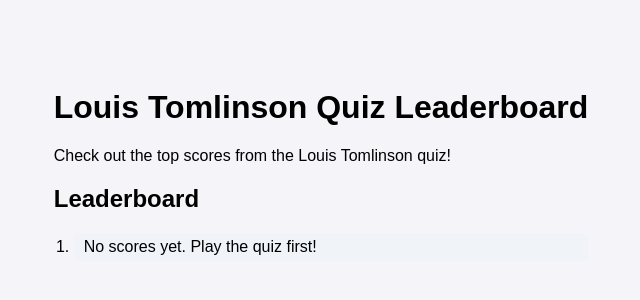
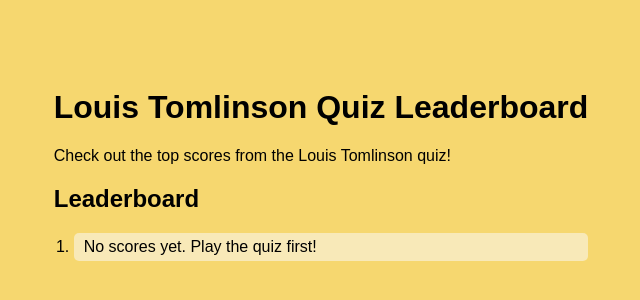
Before and after one commit to DarceyB/Louis-Tomlinson-Light-Show-Sydney, a website: page leaderboard.html in a window 1280 px wide. Shown: the part 228-528 px from the top of the page, without its empty margins (319-959 px from the left). Drawn offline with nearby package versions, Linux system fonts and the light colour scheme.

Commit message:
Update leaderboard.css

```diff
--- a/leaderboard.css
+++ b/leaderboard.css
@@ -1,6 +1,6 @@
 body {
   font-family: Arial, sans-serif;
-  background-color: #f4f4f9;
+  background-color: #F6D76F;
   display: flex;
   justify-content: center;
   align-items: center;
@@ -29,6 +29,6 @@ body {
 #leaderboard-list li {
   margin: 8px 0;
   padding: 5px 10px;
-  background: #f0f4f8;
+  background: #F8E9B8;
   border-radius: 5px;
 }
```
